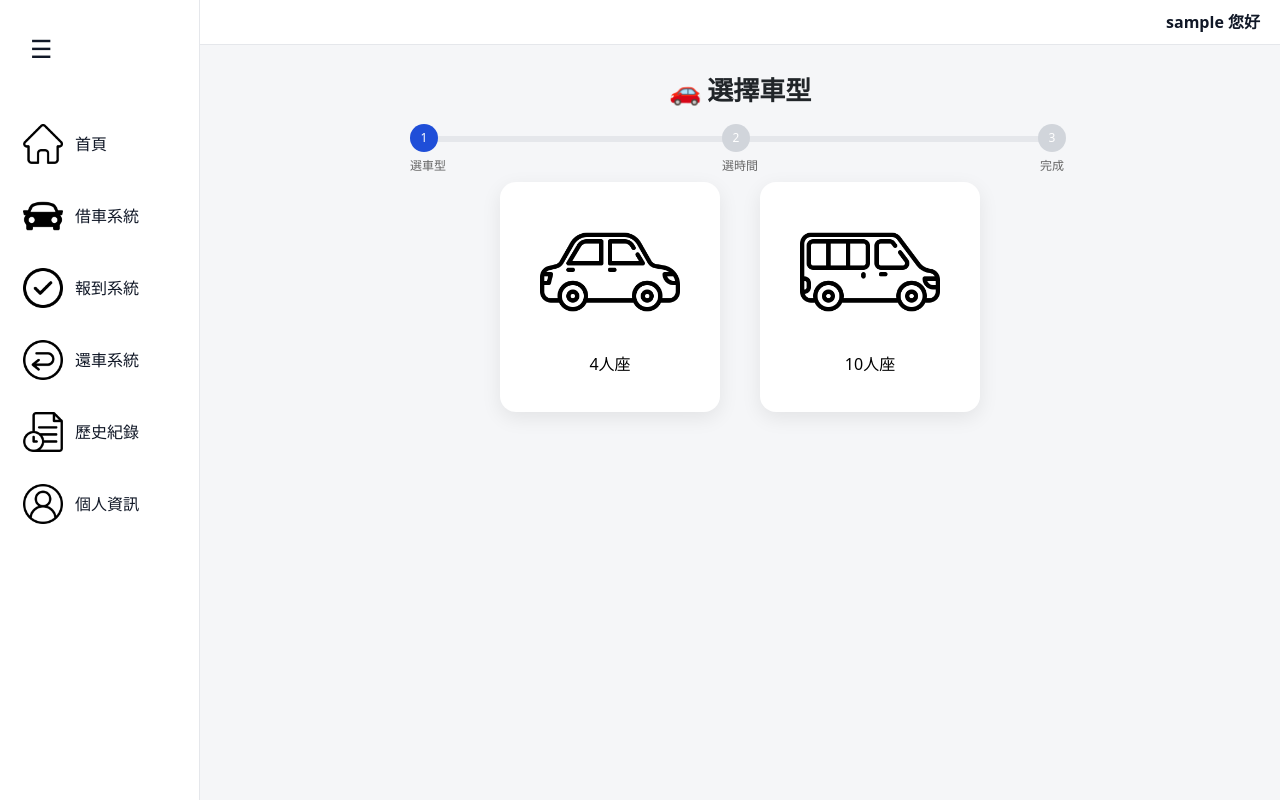
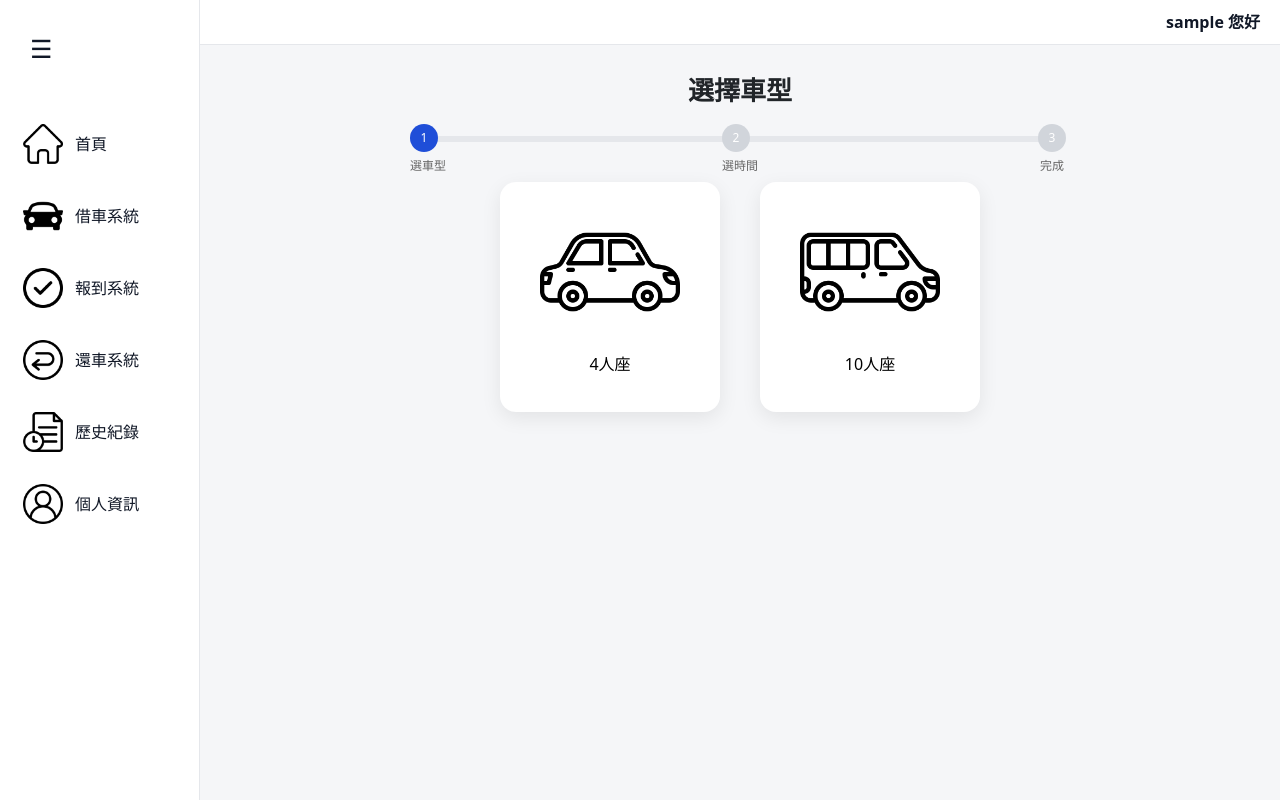
Before and after one commit to hyc-ib/booking_system, a Django app: page /reserve/ in a window 1280 px wide. Run offline with Django 5.2, Linux system fonts and the light colour scheme; the visitor is signed in with stand-in values (Sample User, id 1); data comes from the database, SQL or seed files in the repository.

Commit message:
style(reservation-ui): remove emoji decorations

```diff
--- a/booking/templates/booking/reserve_step1.html
+++ b/booking/templates/booking/reserve_step1.html
@@ -133,7 +133,7 @@
 }
 </style>
 
-<h2 class="page-title">🚗 選擇車型</h2>
+<h2 class="page-title">選擇車型</h2>
 
 <!-- ===== Progress（STEP1）===== -->
 <div class="progress-wrap">
--- a/booking/templates/booking/reserve_step2.html
+++ b/booking/templates/booking/reserve_step2.html
@@ -167,7 +167,7 @@
     }
 </style>
 
-<h2 class="page-title">📅 車輛預約（{{ car_type }}）</h2>
+<h2 class="page-title">車輛預約（{{ car_type }}）</h2>
 
 <!-- ===== Progress（STEP2）===== -->
 <div class="progress-wrap">
--- a/booking/templates/booking/reserve_success.html
+++ b/booking/templates/booking/reserve_success.html
@@ -167,8 +167,6 @@
 <!-- ===== SUCCESS CARD ===== -->
 <div class="success-card">
 
-    <div class="success-icon">🎉</div>
-
     <div class="title">預約成功</div>
 
     <div class="row-item">
```
